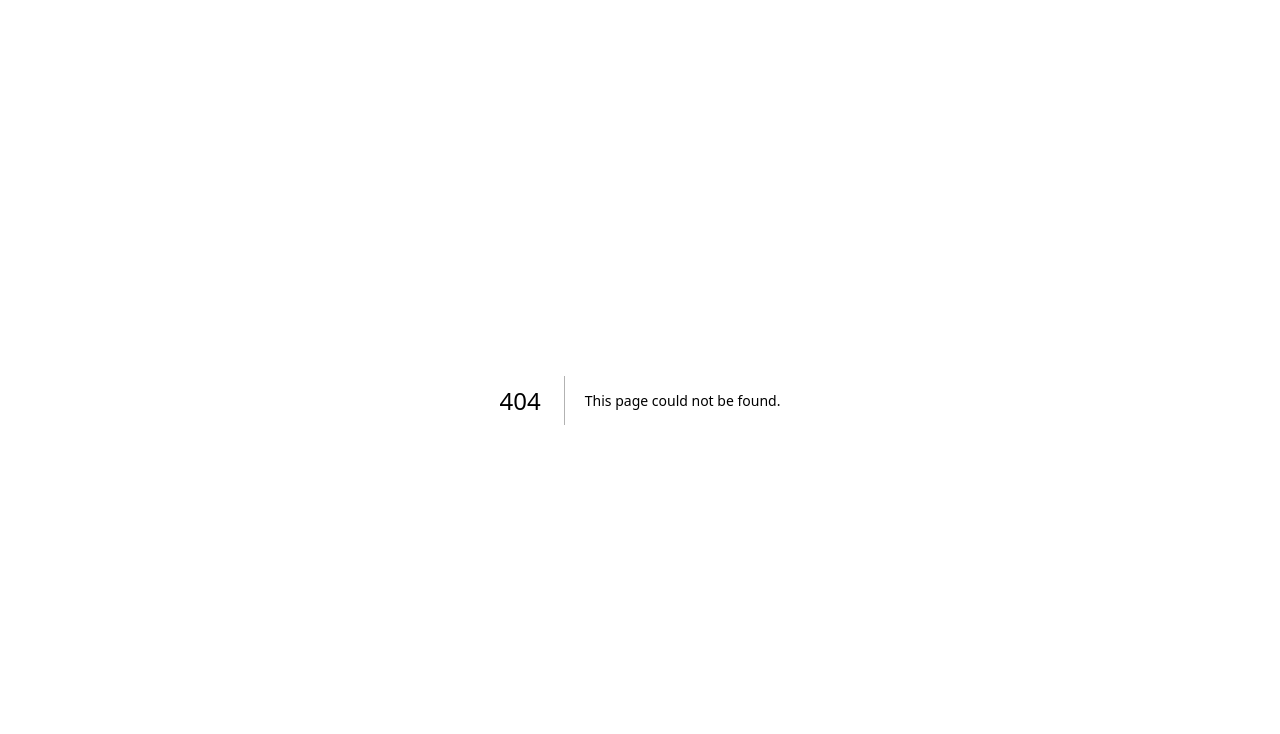
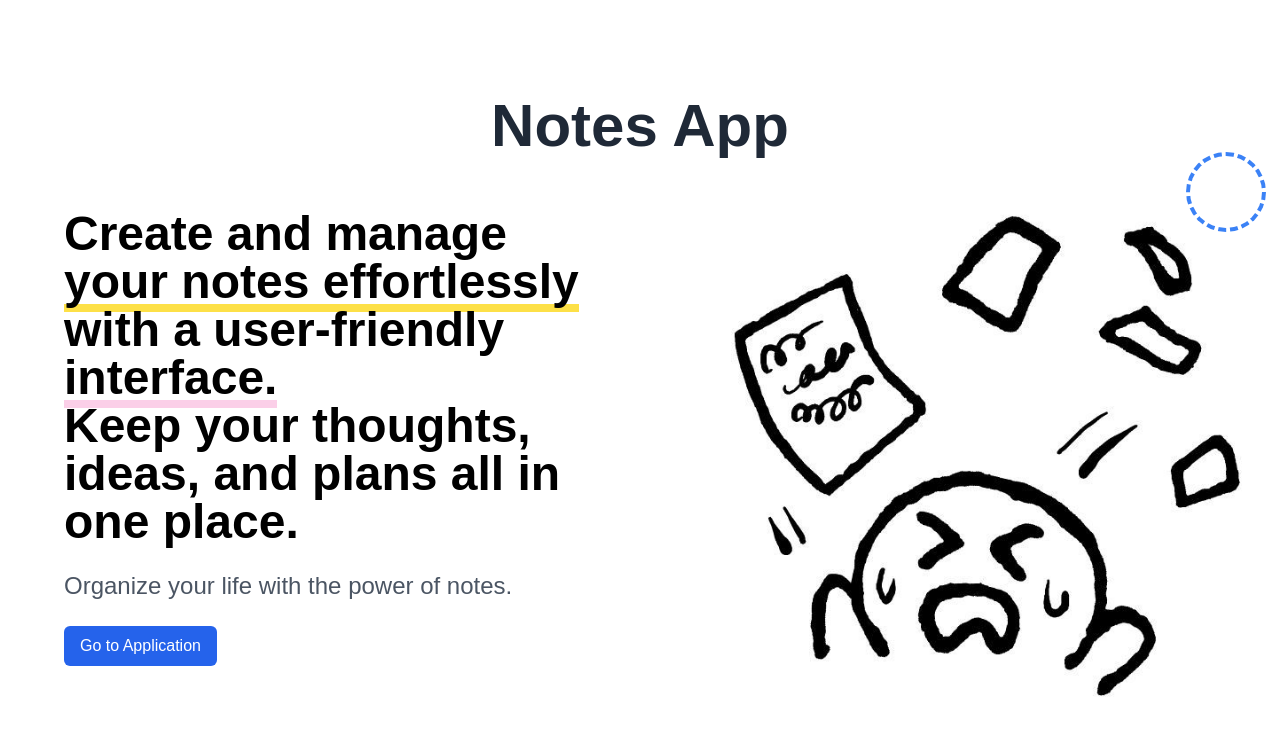
Before and after one commit to abhitrueprogrammer/notesapp, a Next.js app: page /landing in a window 1280 px wide. Before the commit this address had no page. Shown: the top 734 px of the page. Built offline with nearby package versions, Linux system fonts and the light colour scheme.

Commit message:
landing page

```diff
--- /dev/null
+++ b/app/landing/page.tsx
@@ -0,0 +1,56 @@
+"use client";
+import React from "react";
+import notes from "../../public/notes.png";
+import Image from "next/image";
+
+export default function LandingPage() {
+  return (
+    <div className="flex flex-col items-center justify-center min-h-screen px-6">
+      <h1 className="text-6xl font-bold text-gray-800 mb-4 text-left">
+        Notes App
+      </h1>
+      <div className="mx-auto flex flex-row items-center">
+        {/* Left Section */}
+        <div className="flex-1 pl-10 relative">
+          <p className="text-5xl text-black mb-6 font-bold relative">
+            <span className="relative">
+              Create and manage your notes effortlessly
+              <span className="absolute -bottom-1 left-0 w-full h-2 bg-yellow-300 -z-10"></span>
+            </span>
+            <br />
+            <span className="relative">
+              with a user-friendly interface.
+              <span className="absolute -bottom-1 left-0 w-full h-2 bg-pink-200 -z-10"></span>
+            </span>
+            <br />
+            Keep your thoughts, ideas, and plans all in one place.
+          </p>
+          <p className="text-2xl text-gray-600 mb-6">
+            Organize your life with the power of notes.
+          </p>
+          <div className="space-x-4">
+            <a
+              href="/create"
+              className="inline-block bg-blue-600 text-white py-2 px-4 rounded-md hover:bg-blue-700"
+            >
+              Go to Application
+            </a>
+          </div>
+        </div>
+
+
+        <div className="flex-1 pl-32">
+          <div className="relative">
+            <Image
+              src={notes}
+              alt="Illustration"
+              className="max-w-full h-auto"
+            />
+
+            <div className="absolute top-[-20px] right-[-10px] w-20 h-20 border-4 border-dashed border-blue-500 rounded-full"></div>
+          </div>
+        </div>
+      </div>
+    </div>
+  );
+}
--- a/app/page.tsx
+++ b/app/page.tsx
@@ -1,5 +1,7 @@
+import Page from "./landing/page";
+
 export default function Home() {
   return <div>
-
+   <Page/>
   </div>;
 }
```
Also changed, not shown: public/notes.png (added), 1 other file (tests, documents, lock files or other folders).
